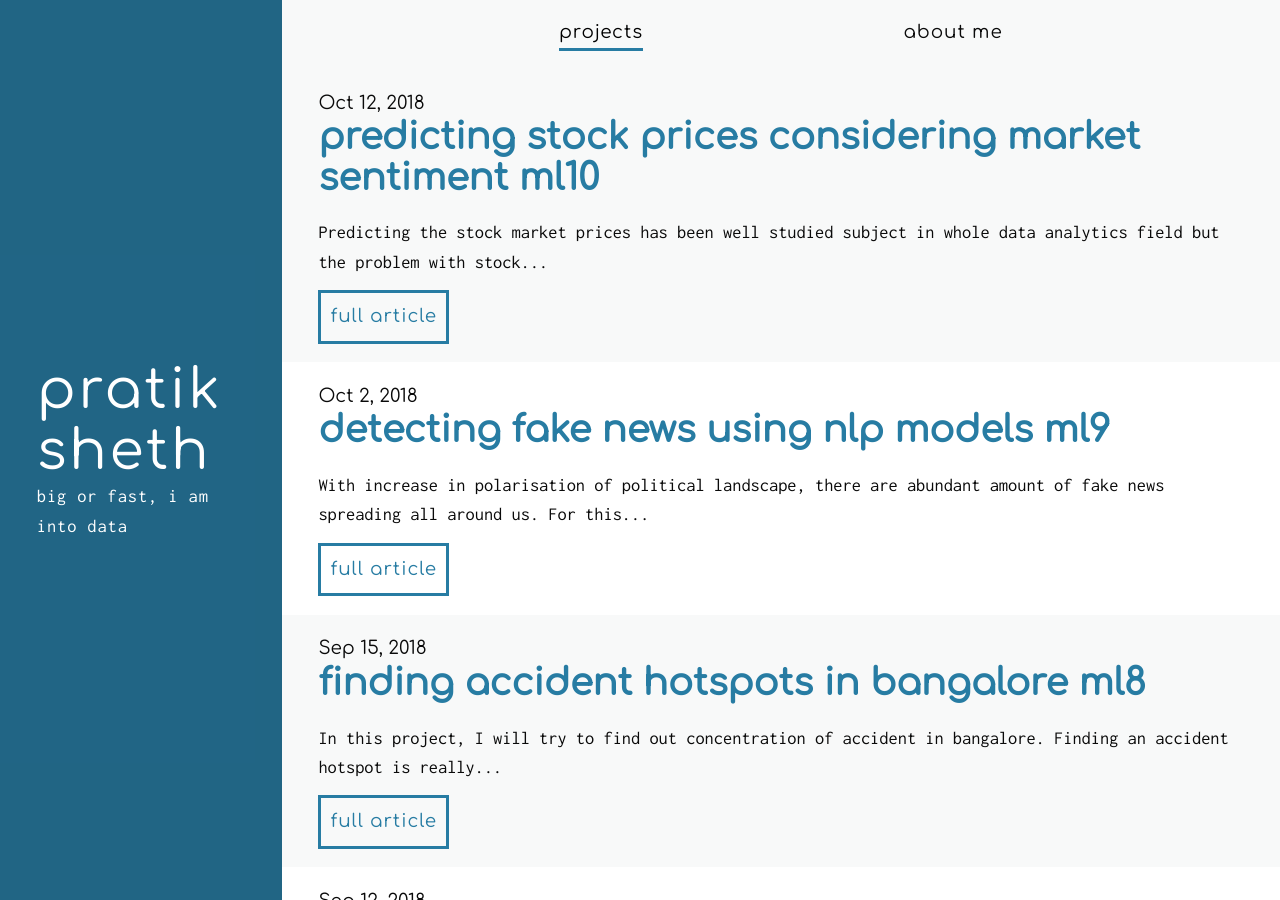
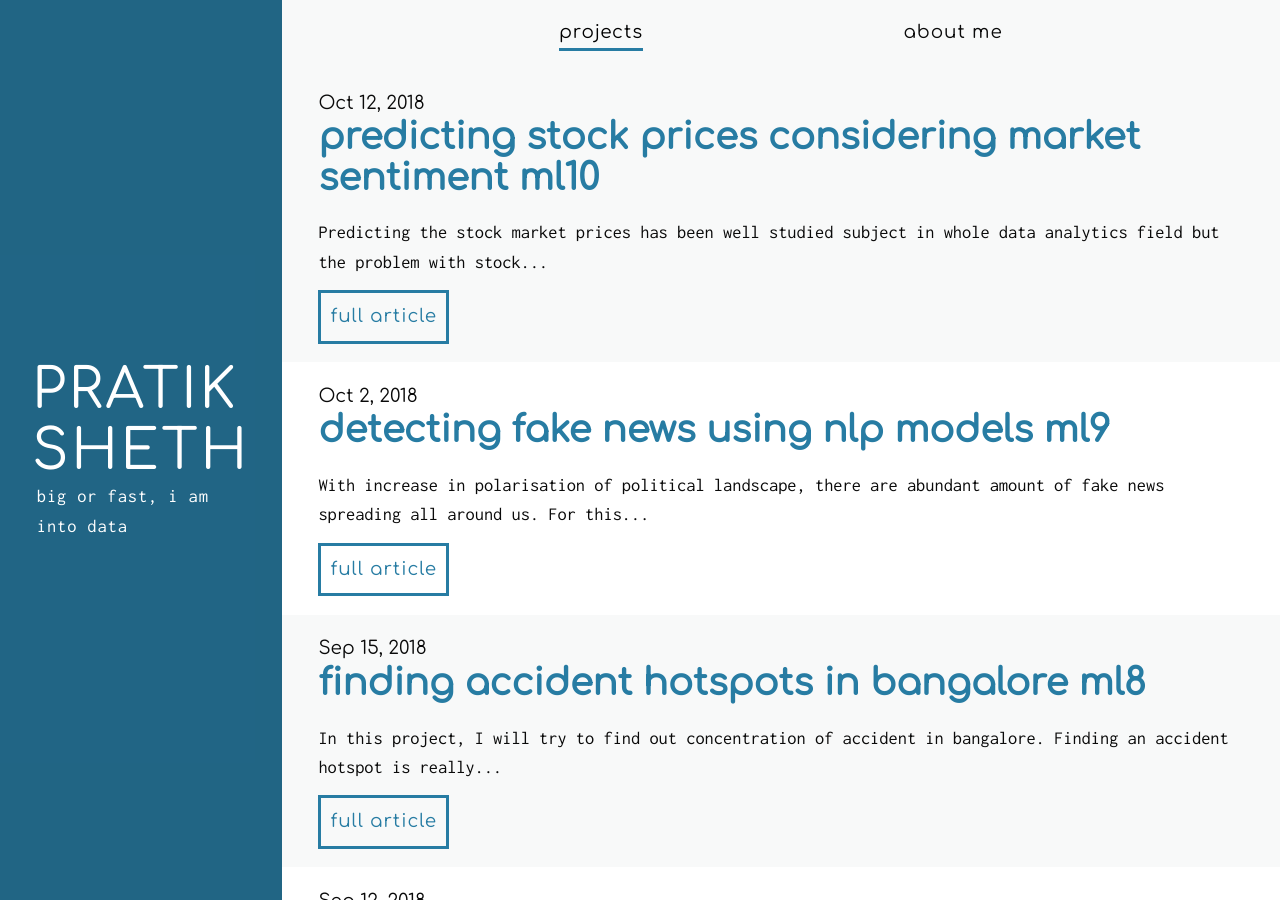
Before and after one commit to daftengineer/daftengineer.github.io, a Jekyll site: the page built from index.html, in a window 1280 px wide and 900 px high. Built offline with Jekyll 4.4.1, drawn with Linux system fonts in a browser that asks for light colours; nearby versions of some CDN libraries; the list of posts is cut into pages by our own code.

Commit message:
Update index.html

```diff
--- a/index.html
+++ b/index.html
@@ -8,7 +8,7 @@ layout: default
       {% endfor %}
     <div class="previews__container">
 
-      <span class="siteheader" style="font-family:'Comfortaa',monospace;text-transform:lowercase;">{{ site.title }}</span>
+      <span class="siteheader" style="font-family:'Comfortaa',monospace;">{{ site.title }}</span>
       <span style="text-transform:lowercase;">Big or Fast, I am into Data</span>
     </div>
   </div>
```
